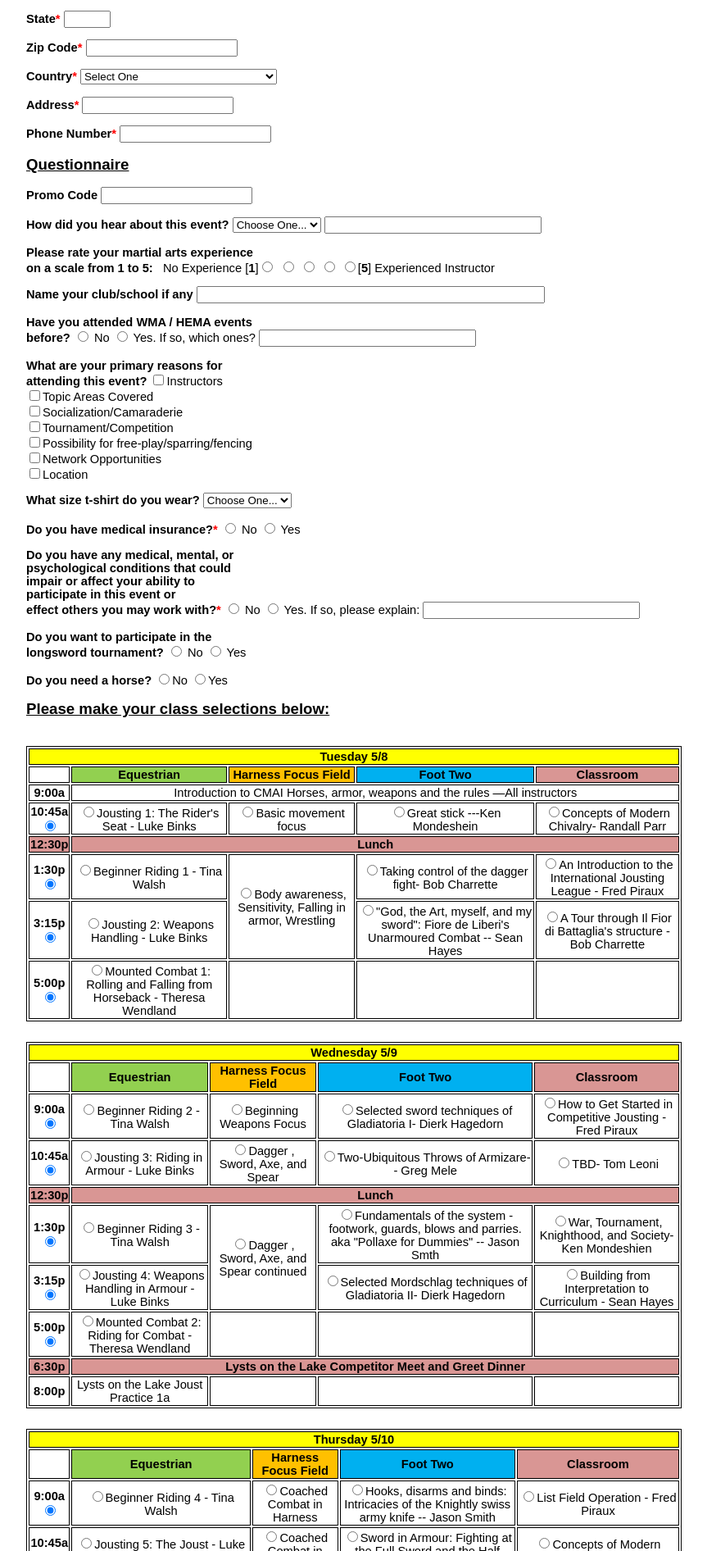
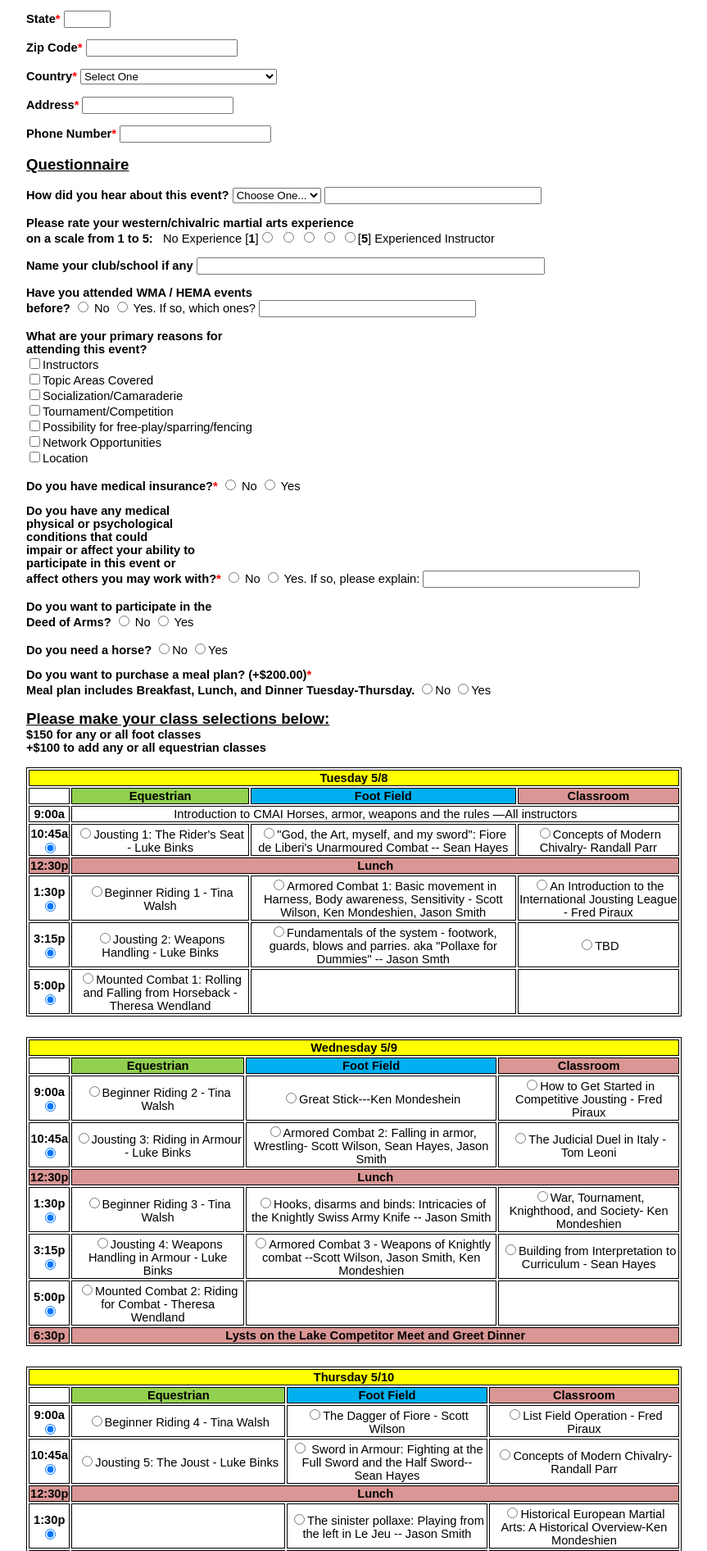
Before and after one commit to XZwanzigX/CMAI, a PHP site: page /registration.php in a window 1280 px wide. Shown: the part 1152-3044 px from the top of the page at 82% size, without its empty margins (208-1071 px from the left). Run offline with PHP 8.4, Linux system fonts and the light colour scheme.

Commit message:
* Fixed Schedule * Updated registration page to Zhi's recommendations.

```diff
--- a/css/scheduleStyles.css
+++ b/css/scheduleStyles.css
@@ -20,14 +20,7 @@
     text-align: center;
 }
 
-.harness-field {
-    background-color: rgb(255, 192, 0);
-    font-weight: bold;
-    text-align: center;
-
-}
-
-.foot-field-2 {
+.foot-field {
     background-color: rgb(0, 176, 240);
     font-weight: bold;
     text-align: center;
--- a/registration.php
+++ b/registration.php
@@ -355,11 +355,6 @@
                 <span class="section-heading">Questionnaire</span>
             </p>
 
-            <p class="entry">
-                <span class="field-label">
-                    Promo Code</span> <span class="field"><input type="text" name="promo_code"/>
-                </span>
-            </p>
             <!-- Heard About -->
             <p class="entry">
                 <span class="field-label">
@@ -381,7 +376,7 @@
             <!-- Experience -->
             <p class="entry">
                 <span class="field-label">
-                    Please rate your martial arts experience <br/> on a scale from 1 to 5: </span>
+                    Please rate your western/chivalric martial arts experience <br/> on a scale from 1 to 5: </span>
                 <span class="field">
                     &nbsp;&nbsp;No Experience [<b>1</b>]<input type="radio" name="experience" value="1" />
                     <input type="radio" name="experience" value="2" />
@@ -415,7 +410,7 @@
             <!-- Reasons -->
             <p class="entry">
                 <span class="field-label">
-                    What are your primary reasons for <br/> attending this event? </span>
+                    What are your primary reasons for <br/> attending this event?<br/> </span>
                 <span class="field">
                     <input type='checkbox' name='reasons_instructors' value='Instructors'  />Instructors<br/>
                     <input type='checkbox' name='reasons_topics' value='Topic Areas Covered'  />Topic Areas Covered<br/>
@@ -424,25 +419,6 @@
                     <input type='checkbox' name='reasons_freeplay' value='Possibility for free-play/sparring/fencing'  />Possibility for free-play/sparring/fencing<br/>
                     <input type='checkbox' name='reasons_network' value='Network Opportunities'  />Network Opportunities<br/>
                     <input type='checkbox' name='reasons_location' value='Location'  />Location<br/>
-                </span>
-            </p>
-
-            <!-- T-shirt -->
-            <p class="entry">
-                <span class="field-label">
-                    What size t-shirt do you wear?</span>
-                <span class="field">
-                    <select  name='tshirt'>
-                        <option value='None' selected >Choose One...</option>
-                        <option value='XXS'  >XXS</option>
-                        <option value='XS'  >XS</option>
-                        <option value='S'  >S</option>
-                        <option value='M'  >M</option>
-                        <option value='L'  >L</option>
-                        <option value='XL'  >XL</option>
-                        <option value='2XL'  >2XL</option>
-                        <option value='3XL'  >3XL</option>
-                    </select>
                 </span>
             </p>
 
@@ -459,7 +435,7 @@
             <!-- Medical Condition -->
             <p class="entry">
                 <span class="field-label">
-                    Do you have any medical, mental, or <br/> psychological conditions that could <br/> impair or affect your ability to <br/> participate in this event or <br/> effect others you may work with?<span class="red-note">*</span></span>
+                    Do you have any medical <br/> physical or psychological <br/> conditions that could <br/> impair or affect your ability to <br/> participate in this event or <br/> affect others you may work with?<span class="red-note">*</span></span>
                 <span class="field">
                     <input type="radio" name="condition" value="0"  class="required"/> No
                     <input type="radio" name="condition" value="1"  class="required"/> Yes.  If so, please explain:
@@ -471,12 +447,14 @@
             <!-- Longsword Tournament -->
             <p class="entry">
                 <span class="field-label">
-                    Do you want to participate in the <br/> longsword tournament?</span>
+                    Do you want to participate in the <br/> Deed of Arms?</span>
                 <span class="field">
-                    <input type="radio" name="longsword" value="0" /> No
-                    <input type="radio" name="longsword" value="1" /> Yes
+                    <input type="radio" name="deed" value="0" /> No
+                    <input type="radio" name="deed" value="1" /> Yes
                 </span>
             </p>
+
+            <!-- Need a horse? -->
             <p class="entry">
                 <span class="field-label">Do you need a horse?</span>
                 <span class="field">
@@ -484,54 +462,63 @@
                     <input type="radio" name="need_horse" value="1" />Yes
                 </span>
             </p>
+
+            <p class="entry">
+                <span class="field-label">Do you want to purchase a meal plan? (+$200.00)<span class="red-note">*</span><br>
+                    Meal plan includes Breakfast, Lunch, and Dinner Tuesday-Thursday.
+                </span>
+                <span class="field">
+                    <input type="radio" name="meal_plan" value="0" class="required"/>No
+                    <input type="radio" name="meal_plan" value="1" class="required"/>Yes
+                </span>
+            </p>
             <p>
-                <span class="section-heading">Please make your class selections below:</span>
+                <span class="section-heading">Please make your class selections below:</span><br>
+                <span class="field-label">
+                    $150 for any or all foot classes<br>
+                    +$100 to add any or all equestrian classes
+                </span>
             </p>
 
-            <br>
             <table class="schedule-table">
                 <tr>
-                    <td class="schedule-day" colspan="5">Tuesday 5/8</td>
+                    <td class="schedule-day" colspan="4">Tuesday 5/8</td>
                 </tr>
                 <tr>
                     <td>&nbsp;</td>
                     <td class="eq-field">Equestrian</td>
-                    <td class="harness-field">Harness Focus Field</td>
-                    <td class="foot-field-2">Foot Two</td>
+                    <td class="foot-field">Foot Field</td>
                     <td class="classroom">Classroom</td>
                 </tr>
                 <tr>
                     <td class="time">9:00a</td>
-                    <td colspan="4">Introduction to CMAI Horses, armor, weapons and the rules &mdash;All instructors</td>
+                    <td colspan="3">Introduction to CMAI Horses, armor, weapons and the rules &mdash;All instructors</td>
                 </tr>
                 <tr>
                     <td class="time">10:45a<br/><input type="radio" name="t_1045" value="-1" checked="true"/></td>
                     <td><input type="radio" name="t_1045" value="1"/>Jousting 1: The Rider's Seat - Luke Binks</td>
-                    <td><input type="radio" name="t_1045" value="19"/>Basic movement focus</td>
-                    <td><input type="radio" name="t_1045" value="37"/>Great stick ---Ken Mondeshein</td>
-                    <td><input type="radio" name="t_1045" value="55"/>Concepts of Modern Chivalry- Randall Parr</td>
+                    <td><input type="radio" name="t_1045" value="15"/>"God, the Art, myself, and my sword": Fiore de Liberi's Unarmoured Combat -- Sean Hayes</td>
+                    <td><input type="radio" name="t_1045" value="29"/>Concepts of Modern Chivalry- Randall Parr</td>
                 </tr>
                 <tr>
                     <td class="lunch">12:30p</td>
-                    <td class="lunch" colspan="4">Lunch</td>
+                    <td class="lunch" colspan="3">Lunch</td>
                 </tr>
                 <tr>
                     <td class="time">1:30p<br/><input type="radio" name="t_1330" value="-1" checked="true"/></td>
                     <td><input type="radio" name="t_1330" value="2"/>Beginner Riding 1 - Tina Walsh</td>
-                    <td rowspan="2"><input type="radio" name="t_1330" value="20"/>Body awareness, Sensitivity, Falling in armor, Wrestling</td>
-                    <td><input type="radio" name="t_1330" value="38"/>Taking control of the dagger fight- Bob Charrette</td>
-                    <td><input type="radio" name="t_1330" value="56"/>An Introduction to the International Jousting League - Fred Piraux</td>
+                    <td><input type="radio" name="t_1330" value="16"/>Armored Combat 1: Basic movement in Harness, Body awareness, Sensitivity -  Scott Wilson,  Ken Mondeshien, Jason Smith</td>
+                    <td><input type="radio" name="t_1330" value="30"/>An Introduction to the International Jousting League - Fred Piraux</td>
                 </tr>
                 <tr>
                     <td class="time">3:15p<br/><input type="radio" name="t_1515" value="-1" checked="true"/></td>
                     <td><input type="radio" name="t_1515" value="3"/>Jousting 2: Weapons Handling - Luke Binks</td>
-                    <td><input type="radio" name="t_1515" value="39"/>"God, the Art, myself, and my sword": Fiore de Liberi's Unarmoured Combat -- Sean Hayes</td>
-                    <td><input type="radio" name="t_1515" value="57"/>A Tour through Il Fior di Battaglia's structure - Bob Charrette</td>
+                    <td><input type="radio" name="t_1515" value="17"/>Fundamentals of the system - footwork, guards, blows and parries. aka "Pollaxe for Dummies" -- Jason Smth</td>
+                    <td><input type="radio" name="t_1515" value="31"/>TBD</td>
                 </tr>
                 <tr>
                     <td class="time">5:00p<br/><input type="radio" name="t_1700" value="-1" checked="true"/></td>
                     <td><input type="radio" name="t_1700" value="4"/>Mounted Combat 1: Rolling and Falling from Horseback - Theresa Wendland</td>
-                    <td>&nbsp;</td>
                     <td>&nbsp;</td>
                     <td>&nbsp;</td>
                 </tr>
@@ -539,126 +526,101 @@
 
             <table class="schedule-table">
                 <tr>
-                    <td class="schedule-day" colspan="5">Wednesday 5/9</td>
+                    <td class="schedule-day" colspan="4">Wednesday 5/9</td>
                 </tr>
                 <tr>
                     <td>&nbsp;</td>
                     <td class="eq-field">Equestrian</td>
-                    <td class="harness-field">Harness Focus Field</td>
-                    <td class="foot-field-2">Foot Two</td>
+                    <td class="foot-field">Foot Field</td>
                     <td class="classroom">Classroom</td>
                 </tr>
                 <tr>
                     <td class="time">9:00a<br/><input type="radio" name="w_0900" value="-1" checked="true"/></td>
                     <td><input type="radio" name="w_0900" value="5"/>Beginner Riding 2 - Tina Walsh</td>
-                    <td><input type="radio" name="w_0900" value="23"/>Beginning Weapons Focus</td>
-                    <td><input type="radio" name="w_0900" value="41"/>Selected sword techniques of Gladiatoria  I- Dierk Hagedorn</td>
-                    <td><input type="radio" name="w_0900" value="59"/>How to Get Started in Competitive Jousting - Fred Piraux</td>
+                    <td><input type="radio" name="w_0900" value="19"/>Great Stick---Ken Mondeshein</td>
+                    <td><input type="radio" name="w_0900" value="33"/>How to Get Started in Competitive Jousting - Fred Piraux</td>
                 </tr>
                 <tr>
                     <td class="time">10:45a<br/><input type="radio" name="w_1045" value="-1" checked="true"/></td>
                     <td><input type="radio" name="w_1045" value="6"/>Jousting 3: Riding in Armour - Luke Binks</td>
-                    <td><input type="radio" name="w_1045" value="24"/>Dagger , Sword, Axe, and Spear</td>
-                    <td><input type="radio" name="w_1045" value="42"/>Two-Ubiquitous Throws of Armizare-- Greg Mele</td>
-                    <td><input type="radio" name="w_1045" value="60"/>TBD- Tom Leoni</td>
+                    <td><input type="radio" name="w_1045" value="20"/>Armored Combat 2: Falling in armor, Wrestling- Scott Wilson, Sean Hayes, Jason Smith</td>
+                    <td><input type="radio" name="w_1045" value="34"/>The Judicial Duel in Italy - Tom Leoni</td>
                 </tr>
                 <tr>
                     <td class="lunch">12:30p</td>
-                    <td class="lunch" colspan="4">Lunch</td>
+                    <td class="lunch" colspan="3">Lunch</td>
                 </tr>
                 <tr>
                     <td class="time">1:30p<br/><input type="radio" name="w_1330" value="-1" checked="true"/></td>
                     <td><input type="radio" name="w_1330" value="7"/>Beginner Riding 3 - Tina Walsh</td>
-                    <td  rowspan="2"><input type="radio" name="w_1330" value="25"/>Dagger , Sword, Axe, and Spear continued</td>
-                    <td><input type="radio" name="w_1330" value="43"/>Fundamentals of the system - footwork, guards, blows and parries. aka "Pollaxe for Dummies" -- Jason Smth</td>
-                    <td><input type="radio" name="w_1330" value="61"/>War, Tournament, Knighthood, and Society- Ken Mondeshien</td>
+                    <td><input type="radio" name="w_1330" value="21"/>Hooks, disarms and binds: Intricacies of the Knightly Swiss Army Knife -- Jason Smith</td>
+                    <td><input type="radio" name="w_1330" value="35"/>War, Tournament, Knighthood, and Society- Ken Mondeshien</td>
                 </tr>
                 <tr>
                     <td class="time">3:15p<br/><input type="radio" name="w_1515" value="-1" checked="true"/></td>
                     <td><input type="radio" name="w_1515" value="8"/>Jousting 4: Weapons Handling in Armour - Luke Binks</td>
-                    <td><input type="radio" name="w_1515" value="44"/>Selected Mordschlag techniques of Gladiatoria II- Dierk Hagedorn</td>
-                    <td><input type="radio" name="w_1515" value="62"/>Building from Interpretation to Curriculum - Sean Hayes</td>
+                    <td><input type="radio" name="w_1515" value="22"/>Armored Combat 3 - Weapons of Knightly combat --Scott Wilson, Jason Smith, Ken Mondeshien</td>
+                    <td><input type="radio" name="w_1515" value="36"/>Building from Interpretation to Curriculum - Sean Hayes</td>
                 </tr>
                 <tr>
                     <td class="time">5:00p<br/><input type="radio" name="w_1700" value="-1" checked="true"/></td>
                     <td><input type="radio" name="w_1700" value="9"/>Mounted Combat 2: Riding for Combat - Theresa Wendland</td>
                     <td>&nbsp;</td>
                     <td>&nbsp;</td>
-                    <td>&nbsp;</td>
                 </tr>
                 <tr>
                     <td class="lunch">6:30p</td>
-                    <td class="lunch" colspan="4">Lysts on the Lake Competitor Meet and Greet Dinner</td>
-                </tr>
-                <tr>
-                    <td class="time">8:00p</td>
-                    <td>Lysts on the Lake Joust Practice 1a</td>
-                    <td>&nbsp;</td>
-                    <td>&nbsp;</td>
-                    <td>&nbsp;</td>
+                    <td class="lunch" colspan="3">Lysts on the Lake Competitor Meet and Greet Dinner</td>
                 </tr>
             </table>
 
             <table class="schedule-table">
                 <tr>
-                    <td class="schedule-day" colspan="5">Thursday 5/10</td>
+                    <td class="schedule-day" colspan="4">Thursday 5/10</td>
                 </tr>
                 <tr>
                     <td>&nbsp;</td>
                     <td class="eq-field">Equestrian</td>
-                    <td class="harness-field">Harness Focus Field</td>
-                    <td class="foot-field-2">Foot Two</td>
+                    <td class="foot-field">Foot Field</td>
                     <td class="classroom">Classroom</td>
                 </tr>
                 <tr>
                     <td class="time">9:00a<br/><input type="radio" name="th_0900" value="-1" checked="true"/></td>
-                    <td><input type="radio" name="th_0900" value="11"/>Beginner Riding 4 - Tina Walsh</td>
-                    <td><input type="radio" name="th_0900" value="29"/>Coached Combat in Harness</td>
-                    <td><input type="radio" name="th_0900" value="47"/>Hooks, disarms and binds: Intricacies of the Knightly swiss army knife -- Jason Smith</td>
-                    <td><input type="radio" name="th_0900" value="65"/>List Field Operation - Fred Piraux</td>
+                    <td><input type="radio" name="th_0900" value="10"/>Beginner Riding 4 - Tina Walsh</td>
+                    <td><input type="radio" name="th_0900" value="24"/>The Dagger of Fiore - Scott Wilson</td>
+                    <td><input type="radio" name="th_0900" value="38"/>List Field Operation - Fred Piraux</td>
                 </tr>
                 <tr>
                     <td class="time">10:45a<br/><input type="radio" name="th_1045" value="-1" checked="true"/></td>
-                    <td><input type="radio" name="th_1045" value="12"/>Jousting 5: The Joust  - Luke Binks</td>
-                    <td><input type="radio" name="th_1045" value="30"/>Coached Combat in Harness</td>
-                    <td><input type="radio" name="th_1045" value="48"/>Sword in Armour: Fighting at the Full Sword and the Half Sword-- Sean Hayes</td>
-                    <td><input type="radio" name="th_1045" value="66"/>Concepts of Modern Chivalry- Randall Parr</td>
+                    <td><input type="radio" name="th_1045" value="11"/>Jousting 5: The Joust  - Luke Binks</td>
+                    <td><input type="radio" name="th_1045" value="25"/> Sword in Armour: Fighting at the Full Sword and the Half Sword-- Sean Hayes</td>
+                    <td><input type="radio" name="th_1045" value="39"/>Concepts of Modern Chivalry- Randall Parr</td>
                 </tr>
                 <tr>
                     <td class="lunch">12:30p</td>
-                    <td class="lunch" colspan="4">Lunch</td>
+                    <td class="lunch" colspan="3">Lunch</td>
                 </tr>
                 <tr>
                     <td class="time">1:30p<br/><input type="radio" name="th_1330" value="-1" checked="true"/></td>
-                    <td>Lysts on the Lake Joust Practice 1b</td>
-                    <td><input type="radio" name="th_1330" value="31"/>Coached Combat in Harness</td>
-                    <td><input type="radio" name="th_1330" value="49"/>Selected dagger techniques of Gladiatoria III - Dierk Hagedorn</td>
-                    <td><input type="radio" name="th_1330" value="67"/>Historical European Martial Arts: A Historical Overview-Ken Mondeshien</td>
+                    <td>&nbsp;</td>
+                    <td><input type="radio" name="th_1330" value="26"/>The sinister pollaxe: Playing from the left in Le Jeu -- Jason Smith</td>
+                    <td><input type="radio" name="th_1330" value="40"/>Historical European Martial Arts: A Historical Overview-Ken Mondeshien</td&gt
                 </tr>
                 <tr>
                     <td class="time">3:15p<br/><input type="radio" name="th_1515" value="-1" checked="true"/></td>
-                    <td>Lysts on the Lake Joust Practice 2a</td>
-                    <td><input type="radio" name="th_1515" value="32"/>Coached Combat in Harness</td>
-                    <td><input type="radio" name="th_1515" value="50"/>The sinister pollaxe: Playing from the left in Le Jeu -- Jason Smith</td>
-                    <td><input type="radio" name="th_1515" value="68"/>The Condottiere- Greg Mele</td>
+                    <td>&nbsp;</td>
+                    <td><input type="radio" name="th_1515" value="27"/>Armored Combat 4 - Putting it all together- Sean Hayes, Scott Wilson, Jason Smith</td>
+                    <td><input type="radio" name="th_1515" value="41"/>TBD</td>
                 </tr>
                 <tr>
                     <td class="time">5:00p<br/><input type="radio" name="th_1700" value="-1" checked="true"/></td>
-                    <td><input type="radio" name="th_1700" value="15"/>Mounted Combat 3: Introduction to Fiore's Sword on Horseback -  Theresa Wendland</td>
-                    <td>&nbsp;</td>
+                    <td><input type="radio" name="th_1700" value="14"/>Mounted Combat 3: Introduction to Fiore's Sword on Horseback -  Theresa Wendland</td>
                     <td>&nbsp;</td>
                     <td>&nbsp;</td>
                 </tr>
                 <tr>
                     <td class="lunch">6:30p</td>
-                    <td class="lunch" colspan="4">Dinner</td>
-                </tr>
-                <tr>
-                    <td class="time">8:00p</td>
-                    <td>Lysts on the Lake Joust Practice 2b</td>
-                    <td>&nbsp;</td>
-                    <td>&nbsp;</td>
-                    <td>&nbsp;</td>
+                    <td class="lunch" colspan="3">Dinner</td>
                 </tr>
             </table>
 
@@ -669,34 +631,28 @@
                 <tr>
                     <td>&nbsp;</td>
                     <td class="eq-field">Equestrian</td>
-                    <td class="harness-field">Harness Focus Field</td>
-                    <td class="foot-field-2">Foot Two</td>
+                    <td class="foot-field">Foot Field</td>
                     <td class="classroom">Classroom</td>
                 </tr>
                 <tr>
-                    <td class="time">9:00a<br/><input type="radio" name="f_0900" value="-1" checked="true"/></td>
+                    <td class="time">9:00a</td>
                     <td>Beginner Skill at Arms</td>
-                    <td rowspan="2">Discussion of Rules for Deed at Arms (move to another time)</td>
-                    <td><input type="radio" name="f_0900" value="53"/>Selected sword techniques of Gladiatoria IV - Dierk Hagedorn</td>
-                    <td><input type="radio" name="f_0900" value="71"/>Concepts of Modern Chivalry- Randall Parr</td>
+                    <td>&nbsp;</td>
+                    <td>&nbsp;</td>
                 </tr>
                 <tr>
-                    <td class="time">10:30a<br/><input type="radio" name="f_1030" value="-1" checked="true"/></td>
+                    <td class="time">10:30a</td>
                     <td>Tirocinium </td>
-                    <td><input type="radio" name="f_1030" value="54"/>Train what you Fight: from Cutting Drill to Solo Form to Partnered Exercise --Greg Mele</td>
-                    <td><input type="radio" name="f_1030" value="72"/>The Judicial Duel in Italy - Tom Leoni (move to another time)</td>
+                    <td>&nbsp;</td>
+                    <td>&nbsp;</td>
                 </tr>
                 <tr>
                     <td class="lunch">12:00n</td>
-                    <td class="lunch" colspan="4">Lunch</td>
+                    <td class="lunch" colspan="3">Lunch</td>
                 </tr>
                 <tr>
                     <td class="time">1:30p</td>
-                    <td colspan="4">Gate opens</td>
-                </tr>
-                <tr>
-                    <td class="time">3:00p</td>
-                    <td colspan="4">&nbsp;</td>
+                    <td colspan="3">Gate opens</td>
                 </tr>
             </table>
             <input type="submit" class="button-small" name="register" value="Register" />
```
Also changed, not shown: includes/registrationProcess.php (+38 -62 lines), schedule.php (+4 -8 lines).
